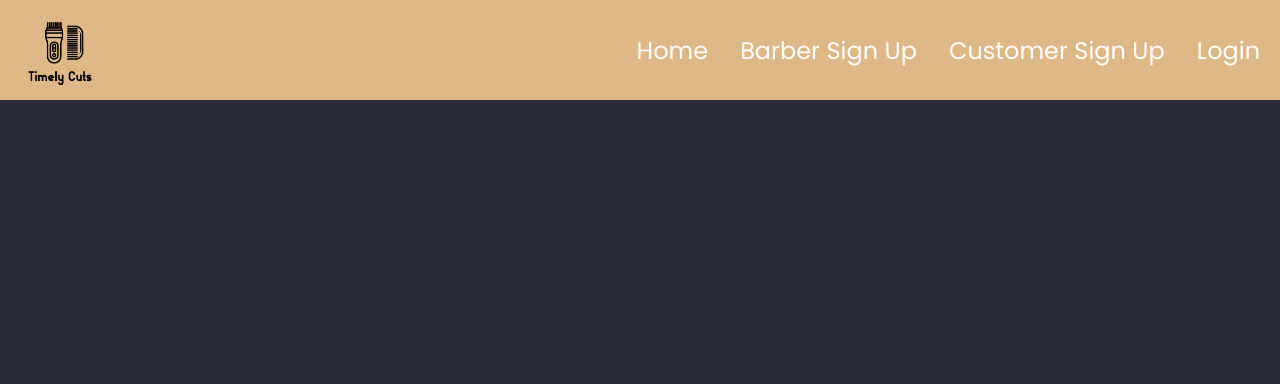
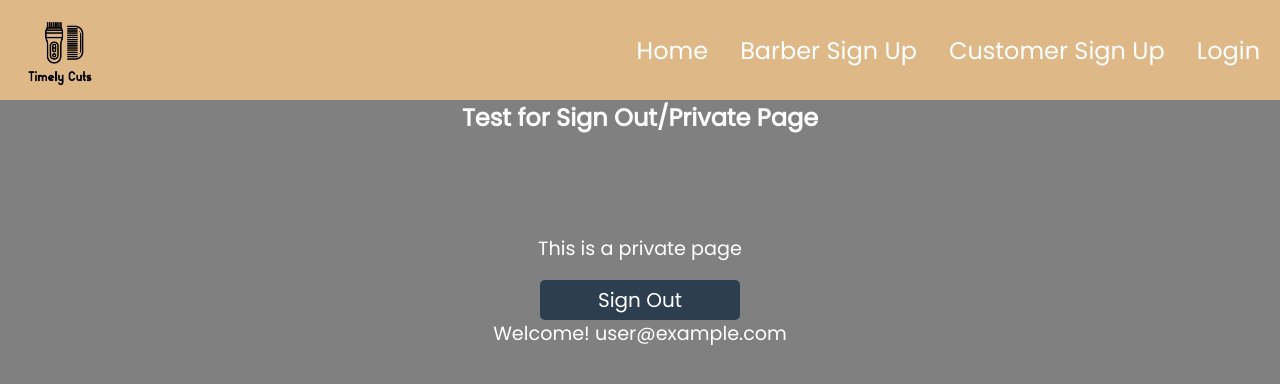
Before and after one commit to jtewolde/barbershop-react-project, a React (Create React App) app in the folder frontend/: page /private in a window 1280 px wide. Shown: the top 384 px of the page. Built offline with nearby package versions, Linux system fonts and the light colour scheme; no server answers; sample sign-in values are in the browser's storage; the HTML template or start-up script is replaced by a standard one.

Commit message:
Implemented working authenication system that navigates to private page if authenicated

```diff
--- a/frontend/src/App.js
+++ b/frontend/src/App.js
@@ -1,14 +1,45 @@
 
 import './App.css';
+
+import React, { useEffect, useState } from 'react';
+import { Route, Routes } from 'react-router-dom';
+import { onAuthStateChanged } from 'firebase/auth';
+import { auth } from './firebase';
+
 import Navbar  from './components/Navbar';
-import React from 'react';
 import  BarberSignupForm from './components/pages/authentication/BarberSignupForm';
 import  CustomerSignupForm  from './components/pages/authentication/CustomerSignupForm';
 import  LoginForm from './components/pages/authentication/LoginForm';
 import Home from './components/pages/Home';
-import { Route, Routes } from 'react-router-dom';
+import PrivateTestForm from './components/pages/authentication/privateTestForm';
+
+import { ProtectedRoute } from './components/ProtectedRoute';
 
 function App() {
+  const [user, setUser] = useState(null); // This state is used to store the user information
+  const [loading, setLoading] = useState(true); // This state is used to store the loading state
+
+  // This section of the App component is used to check if the user is logged in
+  useEffect(() => {
+    const unsubscribe = onAuthStateChanged(auth, (user) => {
+      if(user){ // If the user is logged in, the user information is stored in the state
+        setUser(user); // The user information is stored in the state
+        setLoading(false); // The loading state is set to false
+        return;
+      }
+      setUser(null); // If the user is not logged in, the state is set to null
+      setLoading(false); // The loading state is set to false
+
+    });
+
+    return () => unsubscribe(); // This function is used to unsubscribe the user
+
+  }, []);
+
+  if(loading){ // If the loading state is true, the loading message is displayed
+    return <h1>Loading...</h1>
+  }
+
   return (
     <div className="App">
       <Navbar />
@@ -17,6 +48,7 @@ function App() {
           <Route path="/barber-signup" element={<BarberSignupForm />} />
           <Route path="/customer-signup" element={<CustomerSignupForm />} />
           <Route path="/login" element={<LoginForm />} />
+          <Route path="/private" element={<ProtectedRoute user={user}><PrivateTestForm /></ProtectedRoute> } />
         </Routes>
     </div>
   );
--- /dev/null
+++ b/frontend/src/components/ProtectedRoute.js
@@ -0,0 +1,7 @@
+import { Navigate } from 'react-router-dom';
+
+// This function is used to protect the routes that require authentication
+export const ProtectedRoute = ({ children, user }) => {
+    console.log(user);
+    return user ? children : <Navigate to="/login" />;
+}
--- a/frontend/src/components/pages/Home.js
+++ b/frontend/src/components/pages/Home.js
@@ -1,7 +1,7 @@
 import React from "react";
 import './Home.css';
 
-export default function Home() {
+export default function Home({ user }) {    // This is the Home component
     return (
         <div className="home-background"> {/* Unique wrapper class */}
             <div className='home'>
--- a/frontend/src/components/pages/authentication/CustomerSignupForm.js
+++ b/frontend/src/components/pages/authentication/CustomerSignupForm.js
@@ -3,8 +3,9 @@ import './SignupForm.css';
 import SignupValidation from './SignupValidation';
 import { auth } from '../../../firebase';
 import { createUserWithEmailAndPassword } from 'firebase/auth';
+import { useNavigate } from 'react-router-dom';
 
-export default function CustomerSignupForm() {
+export default function CustomerSignupForm({user}) {
     // This is the form for the customer sign up
 
     // The following are the states for the customer sign up form
@@ -19,6 +20,8 @@ export default function CustomerSignupForm() {
     });
 
     const [errors, setErrors] = useState({}); // The errors state is used to store the errors returned by the validation function
+
+    const navigate = useNavigate();
 
     // This function handles the submission of the customer sign up form
     const handleSubmit = (e) => {
@@ -36,17 +39,34 @@ export default function CustomerSignupForm() {
         });
     }
 
-    // This function is used to sign up the user with the email and password provided
+    // This function is used to create a new user with the email and password provided
     const signUp = async () => {
-        try {
-            const userCredential = await createUserWithEmailAndPassword(auth, values.email, values.password);
-            const user = userCredential.user;
-            console.log(user);
-            console.log("User signed up successfully");
+        try{
+            if(Object.keys(errors).length === 0 && errors.constructor === Object){ // If there are no errors in the form
+                const userCredential = await createUserWithEmailAndPassword(auth, values.email, values.password);
+                const user = userCredential.user;
+                console.log(user);
+                console.log("User signed up successfully");
+                navigate('/private');
+            } else {
+                console.log("User not signed up");
+                console.log(errors);
+            }
         }
         catch (error) {
             console.log(error.message);
-        }
+    }
+}
+    const clearInputs = () => {
+        setValues({
+            firstName: '',
+            lastName: '',
+            username: '',
+            email: '',
+            phoneNumber: '',
+            password: '',
+            confirmPassword: ''
+        });
     }
 
     // This function is used to handle the sign up and submission of the customer sign up form
@@ -54,6 +74,19 @@ export default function CustomerSignupForm() {
     const handleSignupAndSubmit = (e) => {
         signUp();
         handleSubmit(e);
+
+        if(Object.keys(errors).length === 0 && errors.constructor === Object){
+            clearInputs();
+        }
+
+        signUpMessage();
+    }
+
+    // This function is used to display a success message when the user signs up successfully with no errors and the user is signed in
+    const signUpMessage = () => {
+        if (Object.keys(errors).length === 0 && errors.constructor === Object && user) {
+            return <p className="success">Sign up successful!</p>
+        }
     }
 
     return (
--- a/frontend/src/components/pages/authentication/LoginForm.css
+++ b/frontend/src/components/pages/authentication/LoginForm.css
@@ -7,15 +7,15 @@
 }
 
 .login-background{
-    background-image: url(../images/cut2.jpg);
+    background-image: url(../images/cut5.jpg);
     background-size: cover;
     background-position: center;
     background-repeat: no-repeat;
     display: flex;
     justify-content: center;
     align-items: center;
+    height : 100vh;
 }
-
 
 .login-form {
     width: 360px;
@@ -104,6 +104,13 @@
     text-align: center;
 }
 
+.success {
+    color: green;
+    font-size: 24px;
+    font-weight: bold;
+    text-align: center;
+}
+
 .login-form label {
     color: white;
     font-size: 20px;
--- a/frontend/src/components/pages/authentication/SignupForm.css
+++ b/frontend/src/components/pages/authentication/SignupForm.css
@@ -18,13 +18,14 @@
 }
 
 .customer-signup-background{
-    background-image: url(../images/cut6.jpg);
+    background-image: url(../images/cut7.jpg);
     background-size: cover;
     background-position: center;
     background-repeat: no-repeat;
     display: flex;
     justify-content: center;
     align-items: center;
+    height : 100vh;
 }
 
 .signup-form {
--- a/frontend/src/components/pages/authentication/SignupValidation.js
+++ b/frontend/src/components/pages/authentication/SignupValidation.js
@@ -35,44 +35,57 @@ function validateConfirmPassword(password, confirmPassword) {
 
 function SignupValidation(values) {
   const errors = {};
+  var trackErrors = false; // This variable is used to track if there are any errors in the form
 
   if (!values.firstName.trim()) {
     errors.firstName = 'First Name is required';
+    trackErrors = true;
   }
 
   if (!values.lastName.trim()) {
     errors.lastName = 'Last Name is required';
+    trackErrors = true;
   }
 
   if (!values.username.trim()) {
     errors.username = 'Username is required';
+    trackErrors = true;
   }
 
   if (!values.email.trim()) {
     errors.email = 'Email is required';
+    trackErrors = true;
   } else if (!validateEmail(values.email)) {
     errors.email = 'Email is invalid';
+    trackErrors = true;
   }
 
   if (!values.phoneNumber.trim()) {
     errors.phoneNumber = 'Phone Number is required';
+    trackErrors = true;
   } else if (!validatePhoneNumber(values.phoneNumber)) {
     errors.phoneNumber = 'Phone Number is invalid';
+    trackErrors = true;
   }
 
   if (!values.password.trim()) {
     errors.password = 'Password is required';
+    trackErrors = true;
   } else if (!validatePassword(values.password)) {
     errors.password = 'Password must be at least 6 characters';
+    trackErrors = true;
   }
 
   if (!values.confirmPassword.trim()) {
     errors.confirmPassword = 'Confirm Password is required';
+    trackErrors = true;
   } else if (!validateConfirmPassword(values.password, values.confirmPassword)) {
     errors.confirmPassword = 'Passwords do not match';
+    trackErrors = true;
   }
+  console.log("Track Errors: ", trackErrors); // This line is used to log the trackErrors variable
+  return errors; // Returns the errors object
 
-  return errors;
 }
 
 export default SignupValidation;
--- /dev/null
+++ b/frontend/src/components/pages/authentication/private.css
@@ -0,0 +1,48 @@
+
+.private{
+    font-family: 'Poppins';
+    color: white;
+    background-color: gray;
+    background-position: center;
+    background-repeat: no-repeat;
+    background-size: cover;
+    height: 100vh;
+    justify-content: center;
+    align-items: center;
+}
+
+.private h1{
+    font-size: 24px;
+    margin-bottom: 20px;
+    margin: 100px;
+    color: white;
+    font-style: bold;
+}
+
+.private p{
+    font-size: 1.2rem;
+    line-height: 1.5;
+    margin-bottom: 1rem;
+    color: white;
+}
+
+.private button{
+    width: 200px;
+    height: 40px;
+    background-color: #2c3e50;
+    color: white;
+    font-size: 20px;
+    font-family: 'Poppins';
+    border: none;
+    border-radius: 5px;
+    cursor: pointer;
+    transition: 0.2s;
+}
+
+.private button:hover{
+    background-color: #19B5FE;
+}
+
+.private button:active{
+    background-color: #19B5FE;
+}
--- /dev/null
+++ b/frontend/src/components/pages/authentication/privateTestForm.js
@@ -0,0 +1,28 @@
+
+import React from "react";
+import { auth } from "../../../firebase";
+import { signOut } from "firebase/auth";
+import './private.css';
+
+// This function is used to sign out the user
+const signOutUser = async () => {
+    try {
+        await signOut(auth);
+        console.log("User signed out successfully");
+    }
+    catch (error) {
+        console.log(error.message);
+    }
+}
+
+export default function PrivateTestForm() {
+
+    return (
+        <div className="private">
+            <h1>Test for Sign Out/Private Page</h1>
+            <p>This is a private page</p>
+            <button onClick={signOutUser}>Sign Out</button>
+            <p> Welcome! {auth.currentUser.email}</p>
+        </div>
+    )
+}
--- a/frontend/src/components/pages/test.js
+++ /dev/null
@@ -1,13 +0,0 @@
-
-import React from "react";
-import { auth } from "../../firebase";
-
-export default function Test() {
-  return (
-    <div>
-      <h1>User Logged In </h1>
-      {auth.currentUser.email}
-        <button onClick={() => auth.signOut()}>Sign Out</button>
-    </div>
-  );
-}
```
Also changed, not shown: frontend/src/components/pages/authentication/BarberSignupForm.js (+39 -8 lines), frontend/src/components/pages/authentication/LoginForm.js (+35 -31 lines), frontend/src/components/pages/images/cut7.jpg (added).
